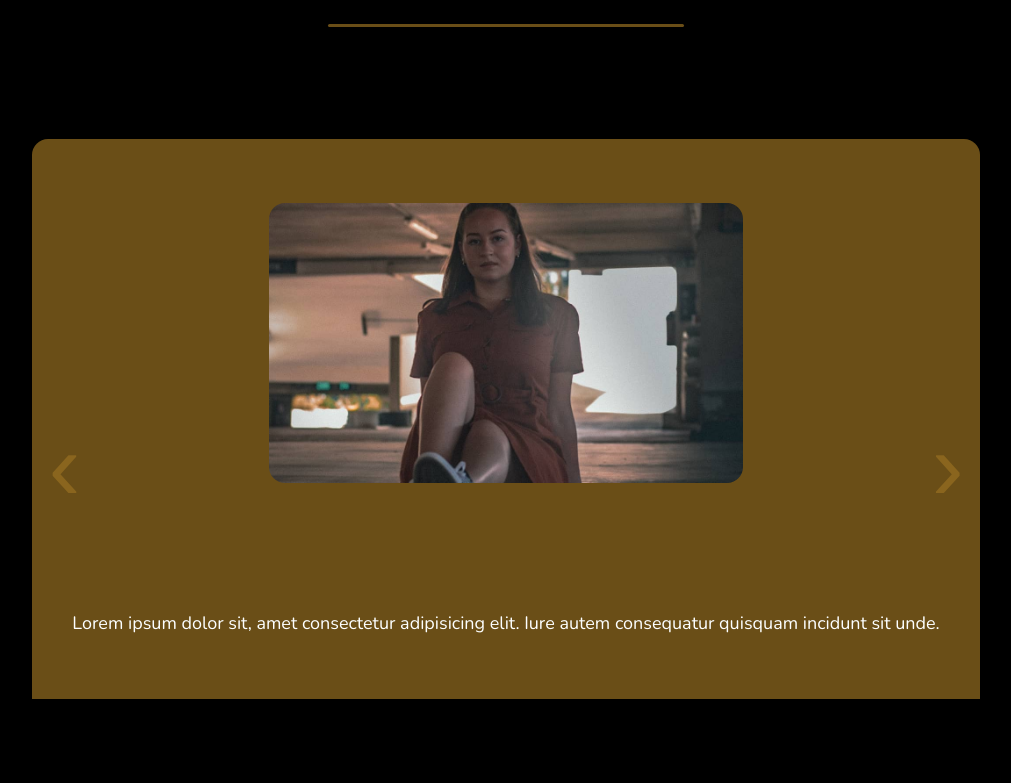
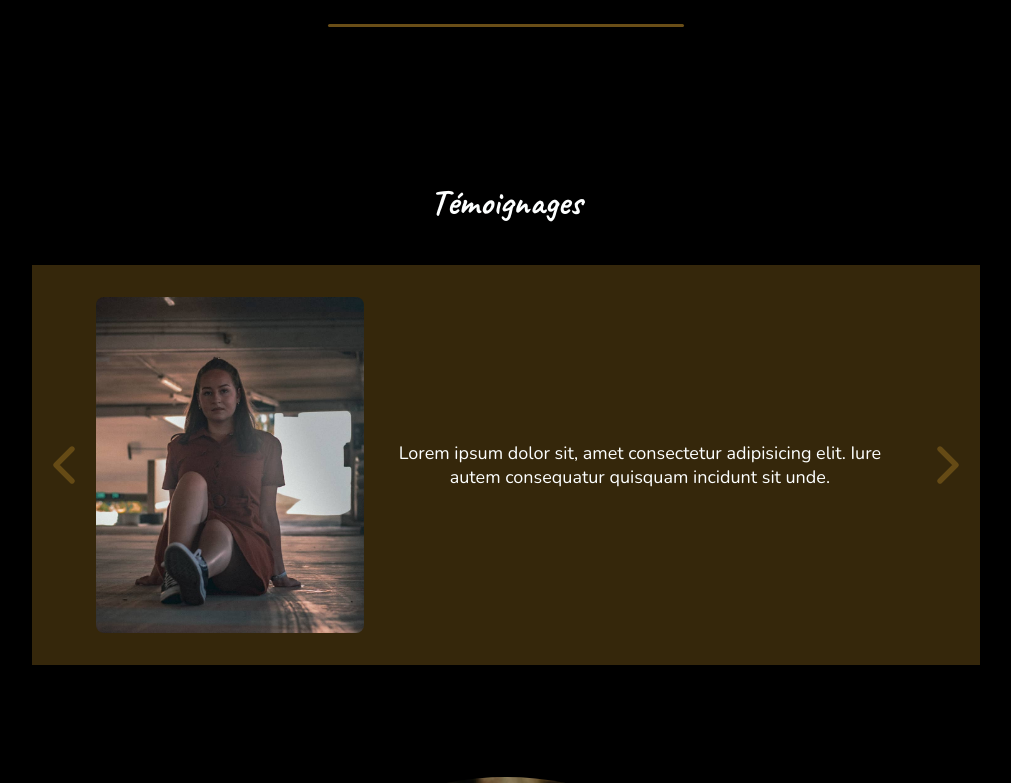
Before and after one commit to danidji/dtc_phography, a Next.js app: page / in a window 1280 px wide. Shown: the part 1740-2523 px from the top of the page, without its empty margins (134-1145 px from the left). Built offline with nearby package versions, Linux system fonts and the light colour scheme.

Commit message:
refacto: carousel component

```diff
--- a/pages/index.tsx
+++ b/pages/index.tsx
@@ -39,7 +39,10 @@ const Home: NextPage = () => {
           </PresentationContent>
         </PresentationWrapper>
         <SeparatorLine className="separator_line" bgColor={color.primary} ></SeparatorLine>
-        <Carousel type={CarouselType.TESTIMONY} />
+        <TestimonyContent className="testimony_content">
+          <h1>Témoignages</h1>
+          <Carousel type={CarouselType.TESTIMONY} />
+        </TestimonyContent>
         <CircleImage src={"/assets/images/circle_image1.jpg"} />
       </ContentWrapper>
 
@@ -53,8 +56,7 @@ const ContentWrapper = styled.div`
   display: flex;
   flex-direction: column ;
   align-items: center ;
-  /* width: 100rem ; */
-  `
+`
 
 export const SeparatorLine = styled.div<ThemePropsType>`
   width: 50% ;
@@ -99,3 +101,10 @@ const StyledH2 = styled.h2`
 const StyledP = styled.p`
   text-align: justify;
 `
+
+const TestimonyContent = styled.div`
+  margin: 2rem 0 7rem 0 ;
+  display: flex;
+  flex-direction: column ;
+  align-items: center ;
+`
--- a/src/components/Carousel.tsx
+++ b/src/components/Carousel.tsx
@@ -6,6 +6,7 @@ import useDetectMobileWindow from '../hooks/use-detect-mobile-window';
 import { ThemePropsType, CarouselItemType } from '../interfaces';
 import { carouselImages, carouselTestimony } from '../constants';
 import { useThemeContext } from '../state/theme.context';
+import { FiChevronLeft, FiChevronRight } from "react-icons/fi";
 
 export enum CarouselType {
   IMAGE = "image",
@@ -42,20 +43,25 @@ const Carousel = ({ type }: PropsType): JSX.Element => {
 
   const renderCarouselTestimony = (): JSX.Element[] => {
     return carouselTestimony.map((testimony: CarouselItemType): JSX.Element => (
-      <EmblaSlideTestimony
+      <EmblaSlide
         key={testimony.id}
-
         isMobile={isMobile}
       >
-        <TestimonyWrapper className="testimony_wrapper" bgColor={color.primaryOp50}>
-          <div className="testimony_image" style={{ width: "50%", height: "50%", position: "relative" }}>
-            <StyledImage src={testimony.path} layout="fill" priority />
-          </div>
-          <div className="testimony_text">
+        <TestimonyWrapper className="testimony_wrapper" bgColor={color.primaryOp25}>
+          <TestimonyImage className="testimony_image" >
+            <StyledImage
+              src={testimony.path}
+              layout="fill"
+              priority
+              objectFit='cover'
+              alt='photo témoignage'
+            />
+          </TestimonyImage>
+          <TestimonyText className="testimony_text">
             {testimony.text}
-          </div>
+          </TestimonyText>
         </TestimonyWrapper>
-      </EmblaSlideTestimony>
+      </EmblaSlide >
     ))
   }
 
@@ -73,8 +79,12 @@ const Carousel = ({ type }: PropsType): JSX.Element => {
         )
 
       }
-      <ButtonPrev className="embla__prev" onClick={scrollPrev} color={color.primary}>&lsaquo;</ButtonPrev>
-      <ButtonNext className="embla__next" onClick={scrollNext} color={color.primary}>&rsaquo;</ButtonNext>
+      <ButtonPrev className="embla__prev" onClick={scrollPrev} color={color.primary}>
+        <FiChevronLeft />
+      </ButtonPrev>
+      <ButtonNext className="embla__next" onClick={scrollNext} color={color.primary}>
+        <FiChevronRight />
+      </ButtonNext>
     </CarouselWrapper>
   )
 }
@@ -88,7 +98,7 @@ const CarouselWrapper = styled.div<ThemePropsType>`
   display: flex;
   flex-direction: column;
   align-items:center ;
-  border-radius: 1rem ;
+  /* border-radius: 1rem ; */
   position: relative;
 
 
@@ -105,7 +115,8 @@ const CarouselWrapper = styled.div<ThemePropsType>`
   `
 const ButtonNav = styled.button<ThemePropsType>`
   position: absolute;
-  top : 42%;
+  height: 100% ;
+  width: 4rem ;
   font-size: 6rem ;
   padding:0 ;
   border:none ;
@@ -115,17 +126,15 @@ const ButtonNav = styled.button<ThemePropsType>`
   cursor: pointer;
   opacity: .3;
   color: ${p => p.color};
-
-  @media (min-width: 400px) {
-    top: 38% ;
-  }
-
+  display: flex;
+  justify-content: center ;
+  align-items: center ;
 `
 const ButtonPrev = styled(ButtonNav)`
-  left: 1rem ;
+  left: 0 ;
 `
 const ButtonNext = styled(ButtonNav)`
-  right: 1rem ;
+  right: 0;
 `
 
 const CarouselImageContainer = styled.div<ThemePropsType>`
@@ -146,20 +155,8 @@ const CarouselImageContainer = styled.div<ThemePropsType>`
 `
 
 const CarouselTestimonyContainer = styled.div<ThemePropsType>`
-  height: 40rem ;
   width: 100% ;
   display: flex;
-  justify-content: flex-start ;
-  /* border-radius: 1rem ; */
-  @media (min-width: 400px) {
-    height: 30rem ;
-  }
-  @media (min-width: 1060px) {
-    height: 40rem ;
-  }
-  @media (min-width: 1200px) {
-    height: 45rem ;
-  }
 `
 
 const TestimonyWrapper = styled.div<ThemePropsType>`
@@ -168,22 +165,55 @@ const TestimonyWrapper = styled.div<ThemePropsType>`
   justify-content: space-around ;
   align-items: center ;
   height: 35rem ;
+  width: 100% ;
   background-color: ${p => p.bgColor};
 
+  @media (min-width: 650px) {
+    flex-direction: row ;
+    height: 25rem ;
+    padding:2rem  4rem;
+  }
+`
+
+const TestimonyText = styled.div`
+  text-align: center ;
+  padding:.5rem ;
+
+  @media (min-width: 650px) {
+   flex : 2
+  }
+`
+
+const TestimonyImage = styled.div`
+  width: 65%;
+  height: 55%;
+  position: relative;
+
+  @media (min-width:400px ) {
+    width: 50% ;
+  }
+  @media (min-width:600px ) {
+    width: 45% ;
+  }
+
+  @media (min-width: 650px) {
+    flex: 1;
+    width: 100%;
+    height: 100%;
+  }
+  @media (min-width: 1150px) {
+    width: 30%;
+  }
 `
 
 const EmblaSlide = styled.div<ThemePropsType>`
   flex:0 0 100%;
   margin-right: 4rem ;
-  border-radius: 1rem ;
   `
-const EmblaSlideTestimony = styled(EmblaSlide)`
-  border-radius: 1rem ;
-`
 
 const StyledImage = styled(Image)`
   object-fit:cover ;
-  border-radius: 1rem ;
+  border-radius: .5rem ;
   z-index: 99 ;
 
   `
--- a/src/interfaces/theme.interfaces.ts
+++ b/src/interfaces/theme.interfaces.ts
@@ -2,7 +2,8 @@ interface ColorType {
   primary: string,
   secondary: string,
   background: string,
-  primaryOp50: string
+  primaryOp50: string,
+  primaryOp25: string,
 
 }
 
--- a/src/state/theme.context.tsx
+++ b/src/state/theme.context.tsx
@@ -8,7 +8,8 @@ const themeState: ThemeContextType = {
     primary: "#D39C2F",
     secondary: "#FDFFFF",
     background: "#000000",
-    primaryOp50: "rgba(211, 156, 47,0.5)"
+    primaryOp50: "rgba(211, 156, 47,0.5)",
+    primaryOp25: "rgba(211, 156, 47,0.25)"
   }
 }
 
```
